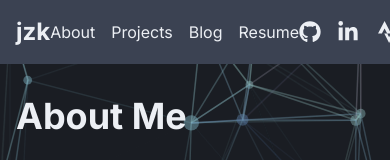
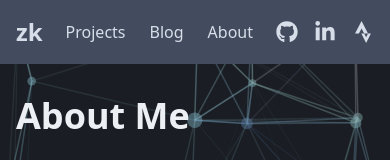
Before and after one commit to zach-karlovich/website, a Next.js app: page /about in a window 390 px wide. Shown: the top 160 px of the page. Built offline with nearby package versions, Linux system fonts and the light colour scheme.

Commit message:
updated landing page as well as projects page syling.

```diff
--- a/app/components/Footer.tsx
+++ b/app/components/Footer.tsx
@@ -1,11 +1,17 @@
-const Footer = () => {
-    return (
-      <footer className="bg-nord1 text-nord6 p-4">
-        <div className="container mx-auto text-center">
-          <p>&copy; {new Date().getFullYear()} John Z. Karlovich. All rights reserved.</p>
-        </div>
-      </footer>
-    )
-  }
+'use client'
 
-  export default Footer
+import { useEffect, useState } from 'react'
+
+export default function Footer() {
+  const [year, setYear] = useState('')
+
+  useEffect(() => {
+    setYear(new Date().getFullYear().toString())
+  }, [])
+
+  return (
+    <footer className="w-full py-4 mt-auto text-center text-nord4">
+      <p>© {year} Zach Karlovich. All rights reserved.</p>
+    </footer>
+  )
+}
--- a/app/components/Header.tsx
+++ b/app/components/Header.tsx
@@ -3,31 +3,61 @@
 import Link from 'next/link'
 import { FaGithub, FaLinkedinIn, FaStrava } from 'react-icons/fa'
 
-const Header = () => {
+export default function Header() {
   return (
-    <header className="bg-nord1 text-nord6 p-4" suppressHydrationWarning>
-      <nav className="container mx-auto flex justify-between items-center">
-        <Link href="/" className="text-2xl font-bold hover:text-nord8">jzk</Link>
-        <ul className="flex space-x-4">
-          <li><Link href="/about" className="hover:text-nord8">About</Link></li>
-          <li><Link href="/projects" className="hover:text-nord8">Projects</Link></li>
-          <li><Link href="/blog" className="hover:text-nord8">Blog</Link></li>
-          <li><Link href="/resume" className="hover:text-nord8">Resume</Link></li>
-        </ul>
-        <div className="flex space-x-4">
-          <a href="https://github.com/yourusername" target="_blank" rel="noopener noreferrer" className="hover:text-nord8 transition-colors duration-200">
-            <FaGithub size={22} suppressHydrationWarning />
-          </a>
-          <a href="https://linkedin.com/in/yourusername" target="_blank" rel="noopener noreferrer" className="hover:text-nord8 transition-colors duration-200">
-            <FaLinkedinIn size={22} suppressHydrationWarning />
-          </a>
-          <a href="https://www.strava.com/athletes/51932129" target="_blank" rel="noopener noreferrer" className="hover:text-nord8 transition-colors duration-200">
-            <FaStrava size={22} suppressHydrationWarning />
-          </a>
+    <header className="bg-nord2 bg-opacity-80 backdrop-blur-sm">
+      <nav className="container mx-auto px-4 py-4">
+        <div className="flex justify-between items-center">
+          <Link href="/" className="text-2xl font-bold text-nord4 hover:text-nord6">
+            zk
+          </Link>
+
+          <ul className="flex space-x-6">
+            <li>
+              <Link href="/projects" className="text-nord4 hover:text-nord6">
+                Projects
+              </Link>
+            </li>
+            <li>
+              <Link href="/blog" className="text-nord4 hover:text-nord6">
+                Blog
+              </Link>
+            </li>
+            <li>
+              <Link href="/about" className="text-nord4 hover:text-nord6">
+                About
+              </Link>
+            </li>
+          </ul>
+
+          <div className="flex space-x-4">
+            <a
+              href="https://github.com/zach-karlovich"
+              target="_blank"
+              rel="noopener noreferrer"
+              className="text-nord4 hover:text-nord6 transition-colors duration-200"
+            >
+              <FaGithub size={22} />
+            </a>
+            <a
+              href="https://linkedin.com/in/zach-karlovich"
+              target="_blank"
+              rel="noopener noreferrer"
+              className="text-nord4 hover:text-nord6 transition-colors duration-200"
+            >
+              <FaLinkedinIn size={22} />
+            </a>
+            <a
+              href="https://www.strava.com/athletes/51932129"
+              target="_blank"
+              rel="noopener noreferrer"
+              className="text-nord4 hover:text-nord6 transition-colors duration-200"
+            >
+              <FaStrava size={22} />
+            </a>
+          </div>
         </div>
       </nav>
     </header>
   )
 }
-
-export default Header
--- a/app/layout.tsx
+++ b/app/layout.tsx
@@ -1,14 +1,12 @@
+import type { Metadata } from 'next'
 import './globals.css'
-import { Inter } from 'next/font/google'
-import Header from './components/Header'
 import Footer from './components/Footer'
 import DynamicBackground from './components/DynamicBackground'
+import Header from './components/Header'
 
-const inter = Inter({ subsets: ['latin'] })
-
-export const metadata = {
-  title: 'Your Name - Personal Website',
-  description: 'A showcase of my work, thoughts, and experiences',
+export const metadata: Metadata = {
+  title: 'Zach Karlovich',
+  description: 'Personal website and portfolio',
 }
 
 export default function RootLayout({
@@ -18,11 +16,11 @@ export default function RootLayout({
 }) {
   return (
     <html lang="en" suppressHydrationWarning>
-      <body suppressHydrationWarning className={inter.className}>
+      <body className="bg-nord0 min-h-screen flex flex-col" suppressHydrationWarning>
         <DynamicBackground />
-        <div className="relative min-h-screen">
+        <div className="flex flex-col min-h-screen relative z-10">
           <Header />
-          <main className="container mx-auto px-4 py-8">
+          <main className="flex-grow container mx-auto px-4 py-8">
             {children}
           </main>
           <Footer />
--- a/app/lib/github.ts
+++ b/app/lib/github.ts
@@ -6,6 +6,14 @@ import html from 'remark-html'
 const octokit = new Octokit({
   auth: process.env.GITHUB_TOKEN
 })
+
+// You'll need to add OpenAI API key to your .env.local
+const generateSummary = async (content: string) => {
+  // This is a placeholder - you'll need to implement the actual OpenAI call
+  // For now, let's extract the first paragraph
+  const firstParagraph = content.split('\n\n')[0].replace(/[#*]/g, '').trim()
+  return firstParagraph.slice(0, 200) + (firstParagraph.length > 200 ? '...' : '')
+}
 
 export async function getRepositories(username: string) {
   const { data: repos } = await octokit.repos.listForUser({
@@ -23,17 +31,15 @@ export async function getRepositories(username: string) {
         })
 
         const content = decode(readme.content)
-        const processedContent = await remark()
-          .use(html)
-          .process(content)
-        const contentHtml = processedContent.toString()
+        const summary = await generateSummary(content)
 
         return {
           id: repo.id,
           name: repo.name,
           description: repo.description,
           html_url: repo.html_url,
-          readme: contentHtml,
+          readme: content,
+          summary,
           topics: repo.topics,
           language: repo.language,
           updated_at: repo.updated_at
--- a/app/page.tsx
+++ b/app/page.tsx
@@ -1,7 +1,14 @@
 import Link from 'next/link'
 import { FaCode, FaBlog, FaUser } from 'react-icons/fa'
+import { getRepositories } from './lib/github'
 
-export default function Home() {
+export const revalidate = 3600 // Revalidate every hour
+
+export default async function Home() {
+  // Fetch repositories
+  const repos = await getRepositories('zach-karlovich')
+  const latestRepo = repos?.[0] // Get the first repo (most recent)
+
   return (
     <div className="flex flex-col items-center justify-center min-h-[calc(100vh-200px)]">
       <h1 className="text-5xl font-bold text-nord6 mb-4 text-center">
@@ -23,16 +30,21 @@ export default function Home() {
       </div>
 
       {/* Latest Project Section */}
+      {latestRepo && (
         <div className="mt-12 p-6 bg-nord2 rounded-lg shadow-lg max-w-md w-full backdrop-blur-sm bg-opacity-80 mb-6">
           <h2 className="text-2xl font-bold text-nord6 mb-4">Latest Project</h2>
-        <h3 className="text-lg font-semibold text-nord8 mb-2">Computer Vision for Velocity Measurements</h3>
+          <h3 className="text-lg font-semibold text-nord8 mb-2">{latestRepo.name}</h3>
           <p className="text-nord4 mb-4">
-          Python-based computer vision solutions for high-speed video analysis and automated velocity measurements.
+            {latestRepo.description || latestRepo.summary}
           </p>
-        <Link href="/projects#velocity-measurements" className="text-nord8 hover:text-nord9 font-semibold">
+          <Link
+            href={`/projects/${latestRepo.name}`}
+            className="text-nord8 hover:text-nord9 font-semibold"
+          >
             View Project →
           </Link>
         </div>
+      )}
 
       {/* Latest Blog Post Section */}
       <div className="mt-6 p-6 bg-nord2 rounded-lg shadow-lg max-w-md w-full backdrop-blur-sm bg-opacity-80">
--- a/app/projects/page.tsx
+++ b/app/projects/page.tsx
@@ -1,57 +1,70 @@
+import Link from 'next/link'
 import { getRepositories } from '../lib/github'
 
-export const revalidate = 3600 // Revalidate every hour
+export const revalidate = 3600
 
 export default async function Projects() {
-  const repos = await getRepositories('your-github-username')
+  try {
+    const repos = await getRepositories('zach-karlovich')
+
+    if (!repos || repos.length === 0) {
+      return (
+        <div className="max-w-4xl mx-auto">
+          <h1 className="text-4xl font-bold text-nord6 mb-6">Projects</h1>
+          <p className="text-nord4">
+            No repositories found. New repositories will appear here once they're created.
+          </p>
+        </div>
+      )
+    }
 
     return (
       <div className="max-w-4xl mx-auto">
         <h1 className="text-4xl font-bold text-nord6 mb-6">Projects</h1>
 
-      <div className="space-y-8">
+        <div className="grid gap-6 md:grid-cols-2">
           {repos.map((repo) => (
-          <div key={repo.id} className="content-card">
-            <div className="flex justify-between items-start mb-4">
-              <h2 className="text-2xl font-bold text-nord8">
-                <a
-                  href={repo.html_url}
-                  target="_blank"
-                  rel="noopener noreferrer"
-                  className="hover:text-nord9"
+            <Link
+              key={repo.id}
+              href={`/projects/${repo.name}`}
+              className="block"
             >
-                  {repo.name}
-                </a>
-              </h2>
-              <span className="text-nord4 text-sm">
-                {new Date(repo.updated_at).toLocaleDateString()}
-              </span>
-            </div>
+              <div className="content-card hover:border-nord8 transition-colors h-full">
+                <h2 className="text-2xl font-bold text-nord8 mb-2">{repo.name}</h2>
 
-            {repo.description && (
-              <p className="text-nord4 mb-4">{repo.description}</p>
-            )}
+                <p className="text-nord4 mb-4 line-clamp-3">{repo.summary}</p>
 
                 {repo.topics?.length > 0 && (
                   <div className="flex flex-wrap gap-2 mb-4">
                     {repo.topics.map((topic) => (
-                  <span
-                    key={topic}
-                    className="px-2 py-1 bg-nord3 text-nord4 rounded-md text-sm"
-                  >
+                      <span key={topic} className="px-2 py-1 bg-nord3 text-nord4 rounded-md text-sm">
                         {topic}
                       </span>
                     ))}
                   </div>
                 )}
 
-            <div
-              className="prose prose-invert max-w-none"
-              dangerouslySetInnerHTML={{ __html: repo.readme }}
-            />
+                <div className="flex justify-between items-center mt-auto">
+                  <span className="text-nord8 hover:text-nord9 font-semibold">
+                    View Details →
+                  </span>
+                  <span className="text-nord4 text-sm">
+                    {new Date(repo.updated_at).toLocaleDateString()}
+                  </span>
                 </div>
+              </div>
+            </Link>
           ))}
         </div>
       </div>
     )
+  } catch (error) {
+    console.error('Error fetching repos:', error)
+    return (
+      <div className="max-w-4xl mx-auto">
+        <h1 className="text-4xl font-bold text-nord6 mb-6">Projects</h1>
+        <p className="text-nord4">Error loading projects. Please check the console for more details.</p>
+      </div>
+    )
   }
+}
--- a/package.json
+++ b/package.json
@@ -19,6 +19,7 @@
     "remark-html": "^16.0.1"
   },
   "devDependencies": {
+    "@tailwindcss/typography": "^0.5.16",
     "@types/node": "22.10.5",
     "@types/react": "19.0.4",
     "autoprefixer": "^10.4.20",
--- a/tailwind.config.js
+++ b/tailwind.config.js
@@ -29,5 +29,7 @@ module.exports = {
       }
     },
   },
-  plugins: [],
+  plugins: [
+    require('@tailwindcss/typography'),
+  ],
 }
```
Also changed, not shown: app/projects/[name]/page.tsx (added, +71 -0 lines), 1 other file (tests, documents, lock files or other folders). Lines whose indentation alone changed are shown as unchanged.
